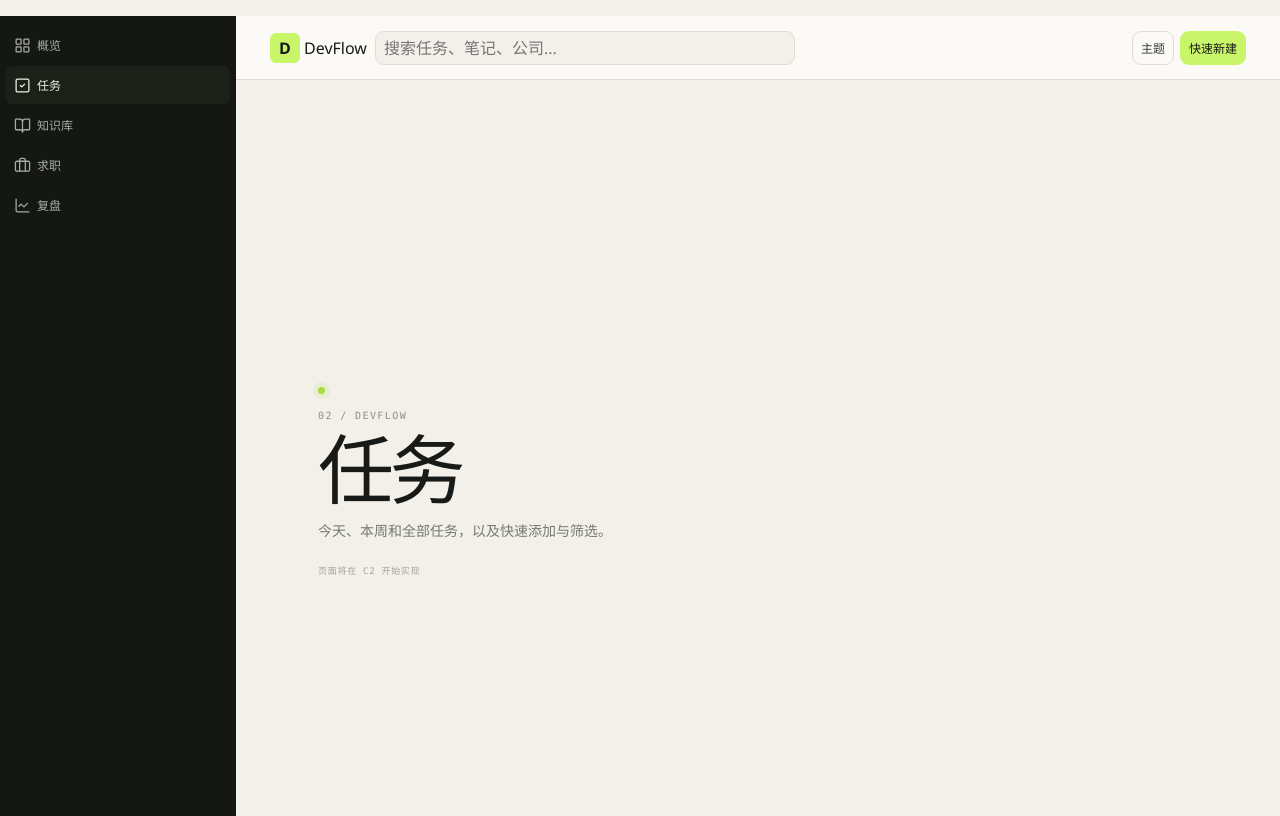
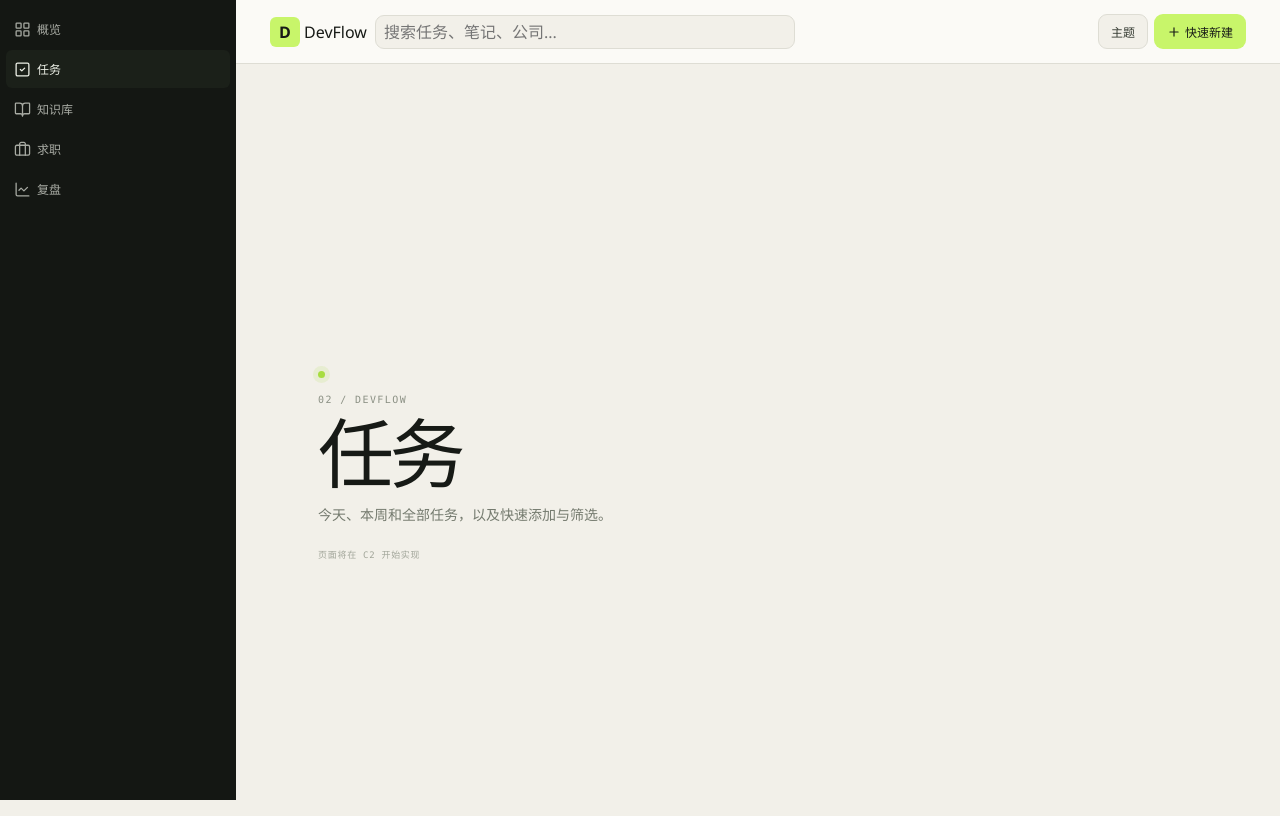
Before and after one commit to cyldstore/devflow, a Vue app in the folder devflow/: page /tasks in a window 1280 px wide. Built offline with nearby package versions, Linux system fonts and the light colour scheme.

Commit message:
feat(ui): 新增Button组件并接入顶栏

```diff
--- a/devflow/src/components/layout/AppShell.vue
+++ b/devflow/src/components/layout/AppShell.vue
@@ -1,5 +1,4 @@
 <template>
-  <ToastHost />
   <div class="shell">
     <AppSidebar />
     <div class="main">
@@ -16,7 +15,6 @@
 import AppSidebar from './AppSidebar.vue'
 import AppTopbar from './AppTopbar.vue'
 import BottomNav from './BottomNav.vue'
-import ToastHost from '@/components/ui/ToastHost.vue'
 </script>
 
 <style scoped>
--- a/devflow/src/components/layout/AppTopbar.vue
+++ b/devflow/src/components/layout/AppTopbar.vue
@@ -13,12 +13,18 @@
     />
 
     <div class="actions">
-      <button type="button" class="icon-btn" aria-label="切换主题">主题</button>
-      <button type="button" class="primary-btn">快速新建</button>
+      <Button variant="ghost" aria-label="切换主题">主题</Button>
+      <Button variant="lime">
+        <Plus :size="14" aria-hidden="true" />
+        快速新建
+      </Button>
     </div>
   </header>
 </template>
-<script setup lang="ts"></script>
+<script setup lang="ts">
+import { Plus } from 'lucide-vue-next'
+import Button from '@/components/ui/Button.vue'
+</script>
 
 <style scoped>
 .topbar {
@@ -75,25 +81,6 @@
   flex: none;
 }
 
-.icon-btn,
-.primary-btn {
-  height: 34px;
-  padding: 0 var(--space-4);
-  border-radius: var(--radius-md);
-  border: 1px solid var(--color-border);
-  background: var(--color-surface);
-  color: var(--color-text);
-  font-size: var(--text-sm);
-  cursor: pointer;
-}
-
-.primary-btn {
-  border-color: transparent;
-  background: var(--color-accent);
-  color: var(--color-accent-contrast);
-  font-weight: 600;
-}
-
 @media (max-width: 767px) {
   .topbar {
     gap: var(--space-3);
@@ -107,15 +94,8 @@
   .actions {
     gap: var(--space-2);
   }
-
-  .icon-btn,
-  .primary-btn {
-    padding: 0 var(--space-3);
-  }
 }
 
-.icon-btn:focus-visible,
-.primary-btn:focus-visible,
 .brand:focus-visible {
   outline: 2px solid var(--color-text-strong);
   outline-offset: 2px;
--- /dev/null
+++ b/devflow/src/components/ui/Button.vue
@@ -0,0 +1,75 @@
+<template>
+  <button :class="['btn', `btn-${variant}`, `btn-${size}`]" type="button">
+    <slot />
+  </button>
+</template>
+
+<script setup lang="ts">
+type ButtonVariant = 'primary' | 'lime' | 'ghost' | 'quiet' | 'danger'
+type ButtonSize = 'md' | 'sm'
+
+withDefaults(
+  defineProps<{
+    variant?: ButtonVariant
+    size?: ButtonSize
+  }>(),
+  {
+    variant: 'ghost',
+    size: 'md',
+  },
+)
+</script>
+
+<style scoped>
+.btn {
+  height: 35px;
+  padding: 0 var(--space-6);
+  border: 1px solid transparent;
+  border-radius: var(--radius-md);
+  display: inline-flex;
+  align-items: center;
+  justify-content: center;
+  gap: var(--space-2);
+  font-size: var(--text-sm);
+  font-weight: 650;
+  cursor: pointer;
+  white-space: nowrap;
+}
+
+.btn:focus-visible {
+  outline: 2px solid var(--color-text-strong);
+  outline-offset: 2px;
+}
+
+.btn-sm {
+  height: 30px;
+  padding: 0 var(--space-5);
+  font-size: var(--text-xs);
+}
+
+.btn-primary {
+  background: var(--color-primary);
+  color: var(--color-on-primary);
+}
+
+.btn-lime {
+  background: var(--color-accent);
+  color: var(--color-accent-contrast);
+}
+
+.btn-ghost {
+  background: var(--color-background);
+  border-color: var(--color-border);
+  color: var(--color-text);
+}
+
+.btn-quiet {
+  background: transparent;
+  color: var(--color-text-muted);
+}
+
+.btn-danger {
+  background: var(--color-danger);
+  color: var(--color-on-primary);
+}
+</style>
```
